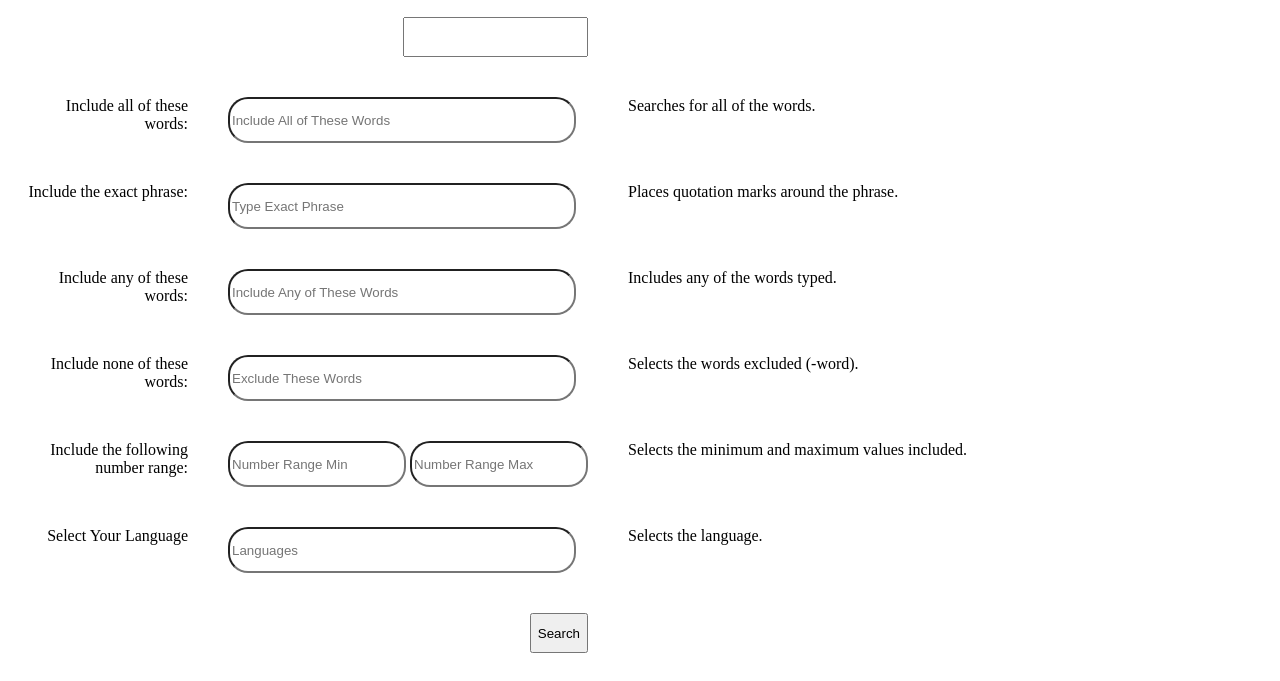
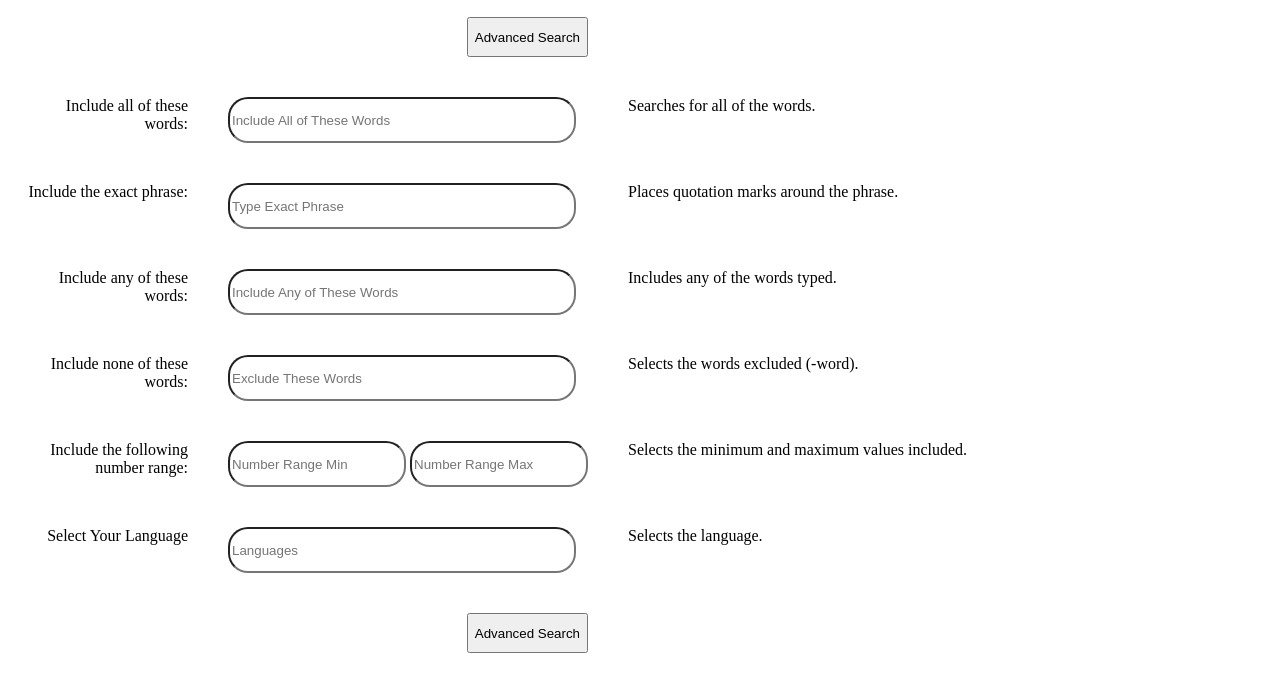
Before and after one commit to w-dorsey/CS50W_Proj_0_Google, a plain HTML site: page adv_search.html in a window 1280 px wide. Shown: the part 278-959 px from the top of the page. Drawn offline with Linux system fonts and the light colour scheme.

Commit message:
Fixed Search Button at the top of the page.

```diff
--- a/adv_search.html
+++ b/adv_search.html
@@ -35,7 +35,7 @@
             <div class="grid-advanced">
                 <div class="grid-item"></div>
                 <div class="grid-item-right">
-                    <input class="search_button" type="Search">
+                    <input class="search_button" type="submit" value="Advanced Search">
                 </div>
                 <div class="grid-item"></div>
             </div>
@@ -125,7 +125,7 @@
             <div class="grid-advanced">
                 <div class="grid-item"></div>
                 <div class="grid-item-right">
-                    <input class="search_button" type="submit" value="Search">
+                    <input class="search_button" type="submit" value="Advanced Search">
                 </div>
             </div>
 
```
